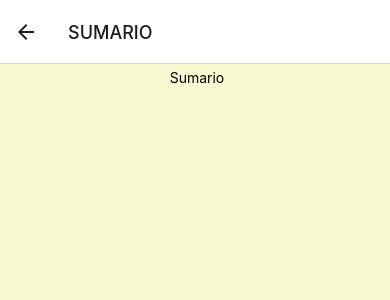
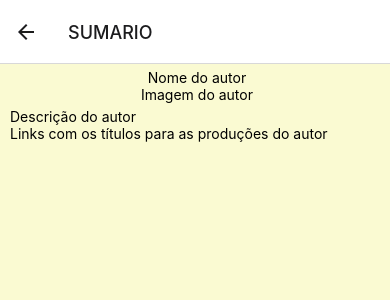
Before and after one commit to monicalpaiva/sacinom, a React Native app: screen /Sumario in a window 390 px wide. Shown: the top 300 px of the page. Built offline with nearby package versions, Linux system fonts and the light colour scheme; no server answers.

Commit message:
#Personalizando a pagina SUMARIO

```diff
--- a/screens/HomeScreen.js
+++ b/screens/HomeScreen.js
@@ -3,9 +3,9 @@ import React from 'react';
 import { StyleSheet, View } from 'react-native';
 import Constants from 'expo-constants';
 import Header from '../templates/header';
+import Navegacao from '../templates/navegacao';
 import Conteudo from '../templates/conteudo';
 import Rodape from '../templates/rodape';
-import Navegacao from '../templates/navegacao';
 
 export default function HomeScreen({navigation}) {
   return (
--- a/screens/Sumario.js
+++ b/screens/Sumario.js
@@ -3,18 +3,32 @@ import { StyleSheet, View, Text } from 'react-native';
 
 export default function Sumario() {
   return (
-    <View style={styles.conteudoCentral}>
-     <Text> Sumario</Text>
+    <View style={styles.conteudo}>
+      <View  style={styles.conteudoCentral}>
+        <Text> Nome do autor</Text>
+        <Text> Imagem do autor</Text>
+      </View>
+      <View style={styles.conteudoSobre}>
+        <Text>Descrição do autor</Text>
+        <Text>Links com os títulos para as produções do autor</Text>
+      </View>
     </View>
   )
 }
 
 const styles = StyleSheet.create({
-  conteudoCentral:{
+  conteudo:{
     flex: 1,
     height:100,
     padding:5,
     backgroundColor: '#fafad2',
+  },
+  conteudoCentral:{
     alignItems: 'center',
+  },
+  conteudoSobre:{
+    height:100,
+    padding:5,
+    alignItems: 'flex-start',
   }
 });
```
